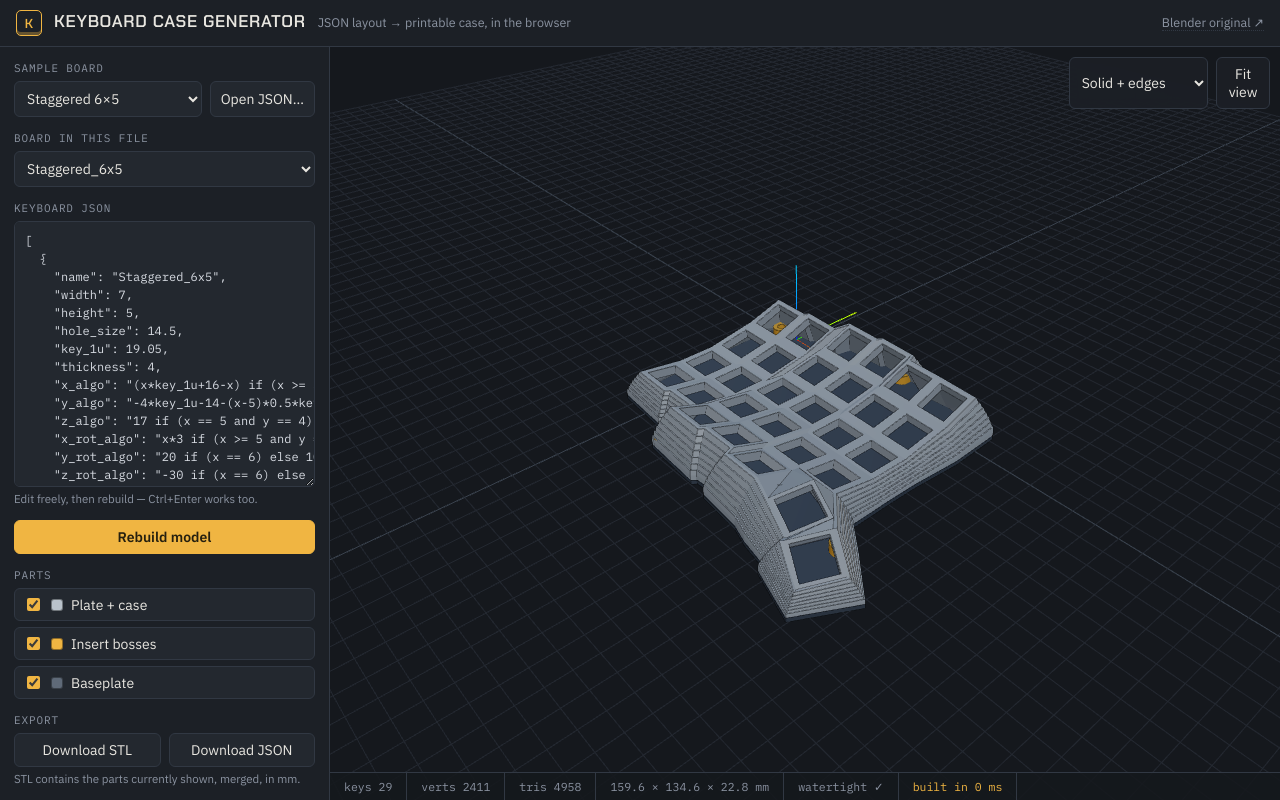
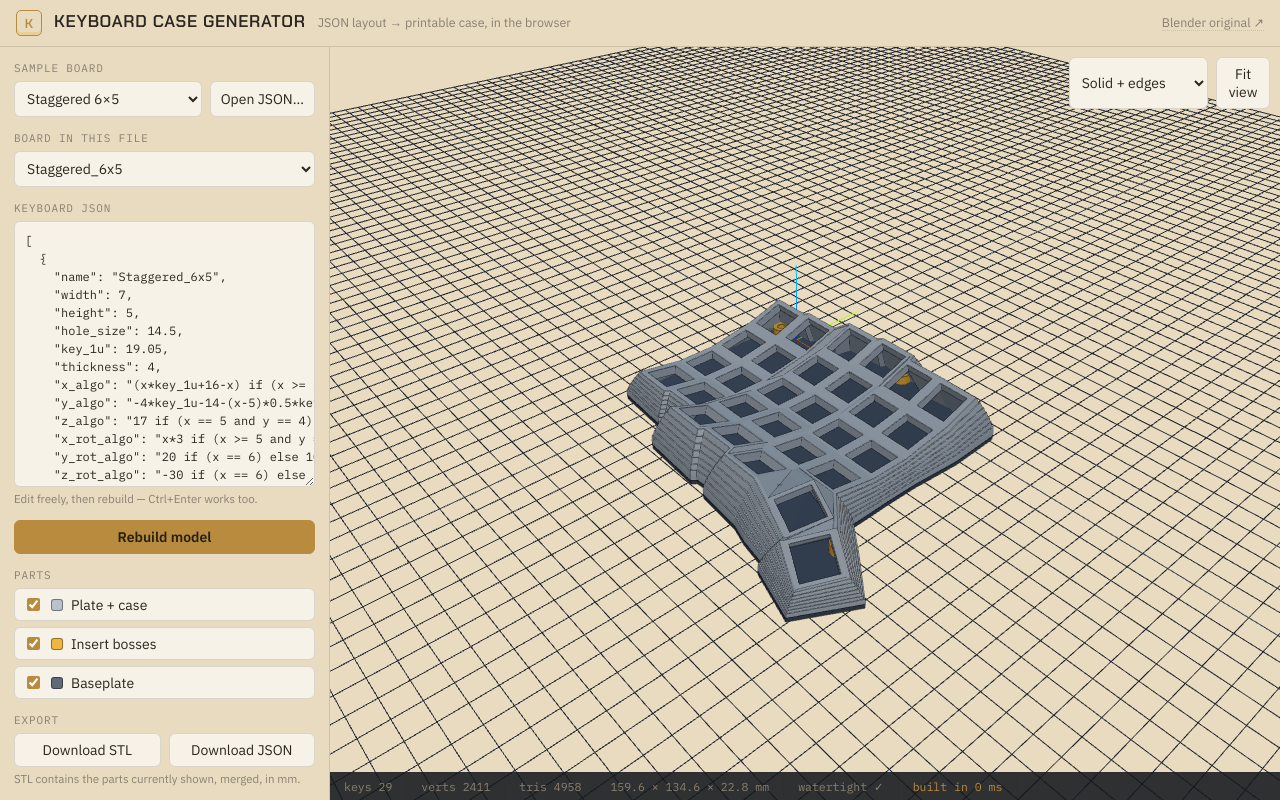
Before and after one commit to imadeathingie/Browser-Keyboard-Generator, a website built with Vite: page index.html in a window 1280 px wide. Built offline with nearby package versions, Linux system fonts and the light colour scheme; animation ran at ten frames a second.

Commit message:
styled to match blog

```diff
--- a/src/style.css
+++ b/src/style.css
@@ -2,15 +2,16 @@
    Machine-shop viewport: graphite panels, signal-amber accent (keycap
    legend / CNC caution), mono readouts. */
 :root {
-  --ink: #15181d;        /* viewport + page ground */
-  --panel: #1c2026;      /* sidebar */
-  --panel-2: #23282f;    /* inputs, raised surfaces */
-  --line: #313843;
-  --text: #e8e6e0;
-  --muted: #8b93a1;
-  --amber: #f0b542;      /* single accent */
+
+  --ink: #E8DBC0;        /* viewport + page ground */
+  --panel: #E8DBC0;      /* sidebar */
+  --panel-2: #F7F2E7;    /* inputs, raised surfaces */
+  --line: rgba(43, 38, 32, 0.14);
+  --text: #2B2620;
+  --muted: #8A8071;
+  --amber: #B98B3E;      /* single accent */
   --amber-ink: #26200f;
-  --bad: #e26d5a;
+  --bad: #E85D2C;
   --radius: 6px;
   --font-ui: 'IBM Plex Sans', system-ui, sans-serif;
   --font-mono: 'IBM Plex Mono', ui-monospace, 'Cascadia Mono', monospace;
@@ -140,8 +141,7 @@ button.primary:hover { background: #f6c464; }
 
 select:focus-visible, button:focus-visible, textarea:focus-visible,
 input:focus-visible {
-  outline: 2px solid var(--amber);
-  outline-offset: 1px;
+  outline: 1px solid var(--muted);
 }
 
 #editor {
@@ -155,7 +155,6 @@ input:focus-visible {
   line-height: 1.5;
   tab-size: 2;
   white-space: pre;
-  color: #d7dbe2;
 }
 
 .hint {
@@ -221,7 +220,7 @@ input:focus-visible {
   z-index: 2;
 }
 #viewport-toolbar select, #viewport-toolbar button {
-  background: rgba(28, 32, 38, 0.9);
+  background: var(--panel-2);
   backdrop-filter: blur(4px);
 }
 
--- a/src/viewer.ts
+++ b/src/viewer.ts
@@ -41,8 +41,8 @@ export class Viewer {
   constructor(container: HTMLElement) {
     this.container = container;
 
-    this.scene.background = new THREE.Color(0x15181d);
-    this.scene.fog = new THREE.Fog(0x15181d, 900, 2600);
+    this.scene.background = new THREE.Color(0xE8DBC0); // 0x15181d
+    this.scene.fog = new THREE.Fog(0xE8DBC0, 900, 2600);
 
     this.camera = new THREE.PerspectiveCamera(45, 1, 0.1, 10000);
     // The generator's data is Z-up (mm); tell the camera so orbiting
```
